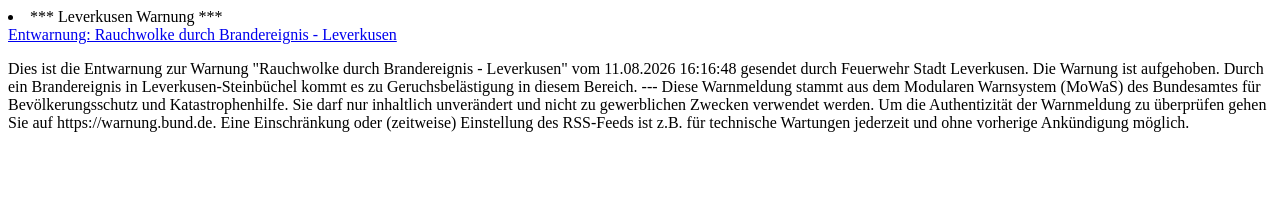
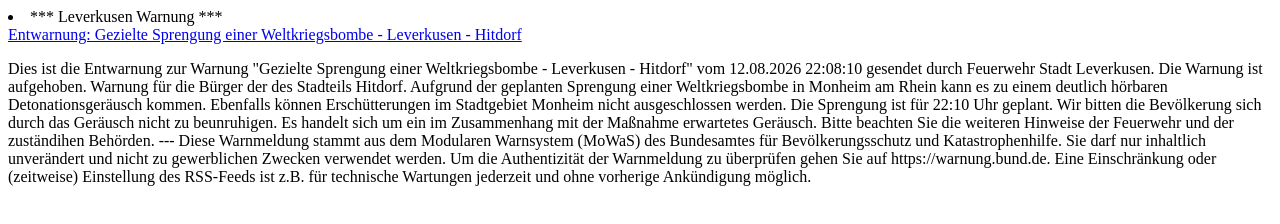
Before and after one commit to jasineri/warning, a website: page warning.html in a window 1280 px wide. Drawn offline with Linux system fonts and the light colour scheme.

Commit message:
update action output

```diff
--- a/data/links.json
+++ b/data/links.json
@@ -1 +1 @@
-["https://warnung.bund.de/meldung/mow.DE-NW-LEV-SE046-20260811-46-001/Entwarnung:_Rauchwolke_durch_Brandereignis_-_Leverkusen"]
+["https://warnung.bund.de/meldung/mow.DE-NW-LEV-SE046-20260812-46-001/Entwarnung:_Gezielte_Sprengung_einer_Weltkriegsbombe_-_Leverkusen_-_Hitdorf"]
--- a/warning.html
+++ b/warning.html
@@ -1,6 +1,16 @@
-<html><body><li>*** Leverkusen Warnung ***</li><a href="https://warnung.bund.de/meldung/mow.DE-NW-LEV-SE046-20260811-46-001/Entwarnung:_Rauchwolke_durch_Brandereignis_-_Leverkusen">Entwarnung: Rauchwolke durch Brandereignis - Leverkusen</a><p>Dies ist die Entwarnung zur Warnung "Rauchwolke durch Brandereignis - Leverkusen" vom 11.08.2026 16:16:48 gesendet durch Feuerwehr Stadt Leverkusen. Die Warnung ist aufgehoben.
+<html><body><li>*** Leverkusen Warnung ***</li><a href="https://warnung.bund.de/meldung/mow.DE-NW-LEV-SE046-20260812-46-001/Entwarnung:_Gezielte_Sprengung_einer_Weltkriegsbombe_-_Leverkusen_-_Hitdorf">Entwarnung: Gezielte Sprengung einer Weltkriegsbombe - Leverkusen - Hitdorf</a><p>Dies ist die Entwarnung zur Warnung "Gezielte Sprengung einer Weltkriegsbombe - Leverkusen - Hitdorf" vom 12.08.2026 22:08:10 gesendet durch Feuerwehr Stadt Leverkusen. Die Warnung ist aufgehoben.
 
-Durch ein Brandereignis in Leverkusen-Steinbüchel kommt es zu Geruchsbelästigung in diesem Bereich.
+Warnung für die Bürger der des Stadteils Hitdorf.
+
+Aufgrund der geplanten Sprengung einer Weltkriegsbombe in Monheim am Rhein kann es zu einem deutlich hörbaren Detonationsgeräusch kommen.
+
+Ebenfalls können Erschütterungen im Stadtgebiet Monheim nicht ausgeschlossen werden.
+
+Die Sprengung ist für 22:10 Uhr geplant.
+
+Wir bitten die Bevölkerung sich durch das Geräusch nicht zu beunruhigen. Es handelt sich um ein im Zusammenhang mit der Maßnahme erwartetes Geräusch.
+
+Bitte beachten Sie die weiteren Hinweise der Feuerwehr und der zuständihen Behörden.
 
 ---
 Diese Warnmeldung stammt aus dem Modularen Warnsystem (MoWaS) des Bundesamtes für Bevölkerungsschutz und Katastrophenhilfe.
```
